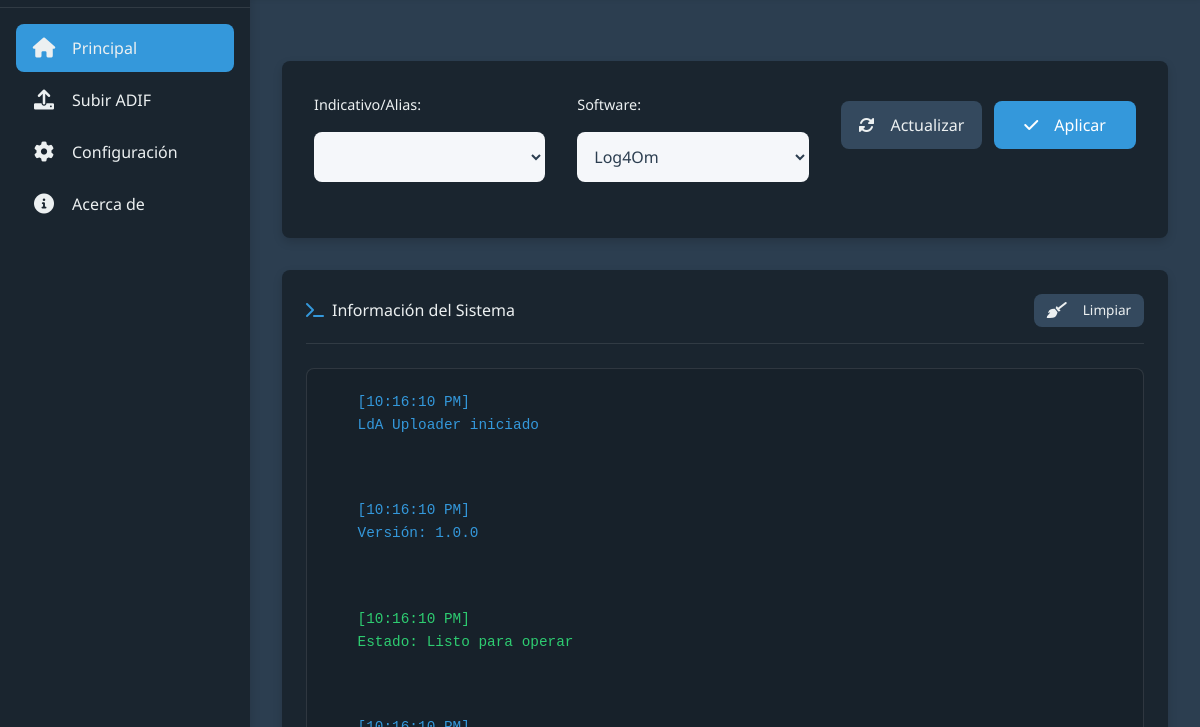
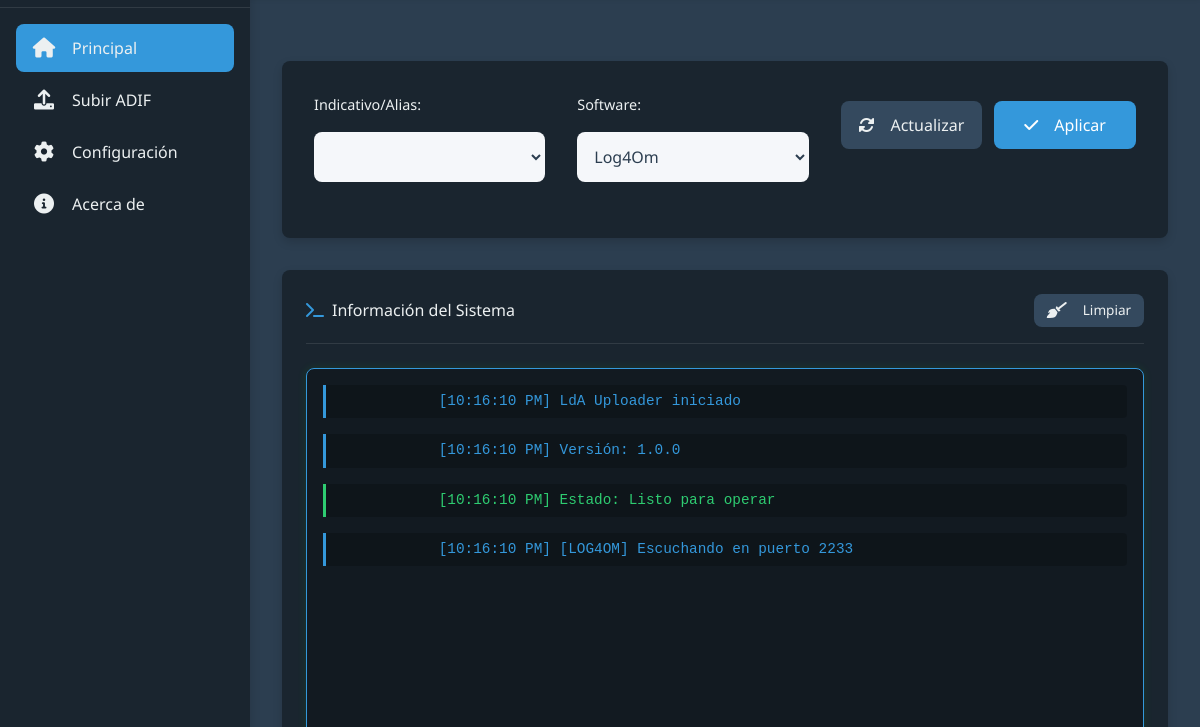
Before and after one commit to JSDRAKE/lda-uploader, an Electron app: page src/renderer/index.html in a window 1200 px wide. Shown: the part 73-800 px from the top of the page. Drawn offline with Linux system fonts and the light colour scheme; no server answers.

Commit message:
style(info-panel): update styles for UDP message display
- Improved layout for info messages
- Added styles for different message types (info, success, error)
- Enhanced scroll behavior for message container
- Updated terminal-like appearance for better readability

```diff
--- a/src/renderer/styles/index.css
+++ b/src/renderer/styles/index.css
@@ -85,18 +85,59 @@
 }
 
 .info-content {
-  font-family: monospace;
+  font-family: 'Courier New', Courier, monospace;
   font-size: 0.9rem;
-  line-height: 1.6;
-  color: var(--text-light);
-  white-space: pre-wrap;
+  color: #00ff00;
   max-height: 300px;
   min-height: 450px;
   overflow-y: auto;
   padding: 1rem;
-  background: rgba(0, 0, 0, 0.1);
+  background: rgba(0, 0, 0, 0.3);
   border-radius: var(--border-radius);
-  border: 1px solid var(--border-color);
+  border: 1px solid var(--accent-color);
+  box-shadow: 0 0 10px rgba(0, 255, 0, 0.1);
+}
+
+.info-entry {
+  margin-bottom: 0.5rem;
+  padding: 0.5rem;
+  border-left: 3px solid var(--accent-color);
+  background: rgba(0, 0, 0, 0.2);
+  border-radius: 0 4px 4px 0;
+  white-space: nowrap;
+  overflow: hidden;
+  text-overflow: ellipsis;
+  line-height: 1.2;
+}
+
+.info-entry.info {
+  border-left-color: #3498db;
+  color: #3498db;
+}
+
+.info-entry.success {
+  border-left-color: #2ecc71;
+  color: #2ecc71;
+}
+
+.info-entry.warning {
+  border-left-color: #f39c12;
+  color: #f39c12;
+}
+
+.info-entry.error {
+  border-left-color: #e74c3c;
+  color: #e74c3c;
+}
+
+.software-info {
+  font-weight: bold;
+  color: #3498db;
+}
+
+.port-info {
+  color: #2ecc71;
+  font-family: 'Courier New', monospace;
 }
 
 .info-entry {
```
